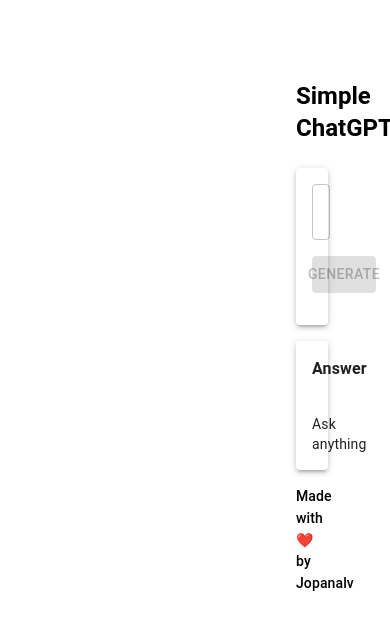
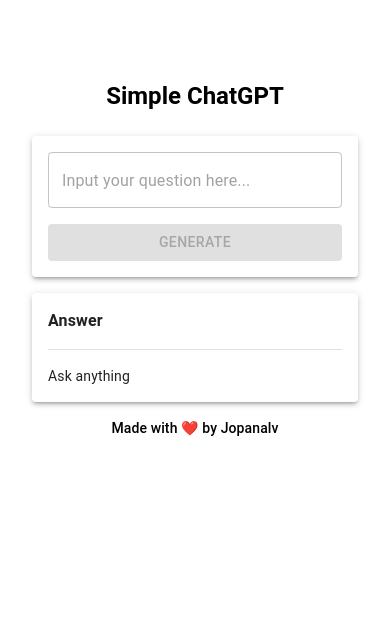
Before and after one commit to jopanalv/chatgpt-reactjs, a React (Create React App) app: page / in a window 390 px wide. Shown: the top 630 px of the page. Built offline with nearby package versions, Linux system fonts and the light colour scheme; no server answers.

Commit message:
edit: responsive

```diff
--- a/src/App.js
+++ b/src/App.js
@@ -33,7 +33,7 @@
 
   return (
     <Container>
-      <Box mx={35}>
+      <Box mx={{ xs: 2, md: 35 }}>
         <Typography variant="h5" align='center' fontWeight='bold' sx={{
           mt: 10,
           mb: 3
@@ -53,7 +53,7 @@
             variant='contained'
             fullWidth
             sx={{
-              my: 2
+              mt: 2
             }}
           >
             {loading ? 'Generating...' : 'Generate'}
```
